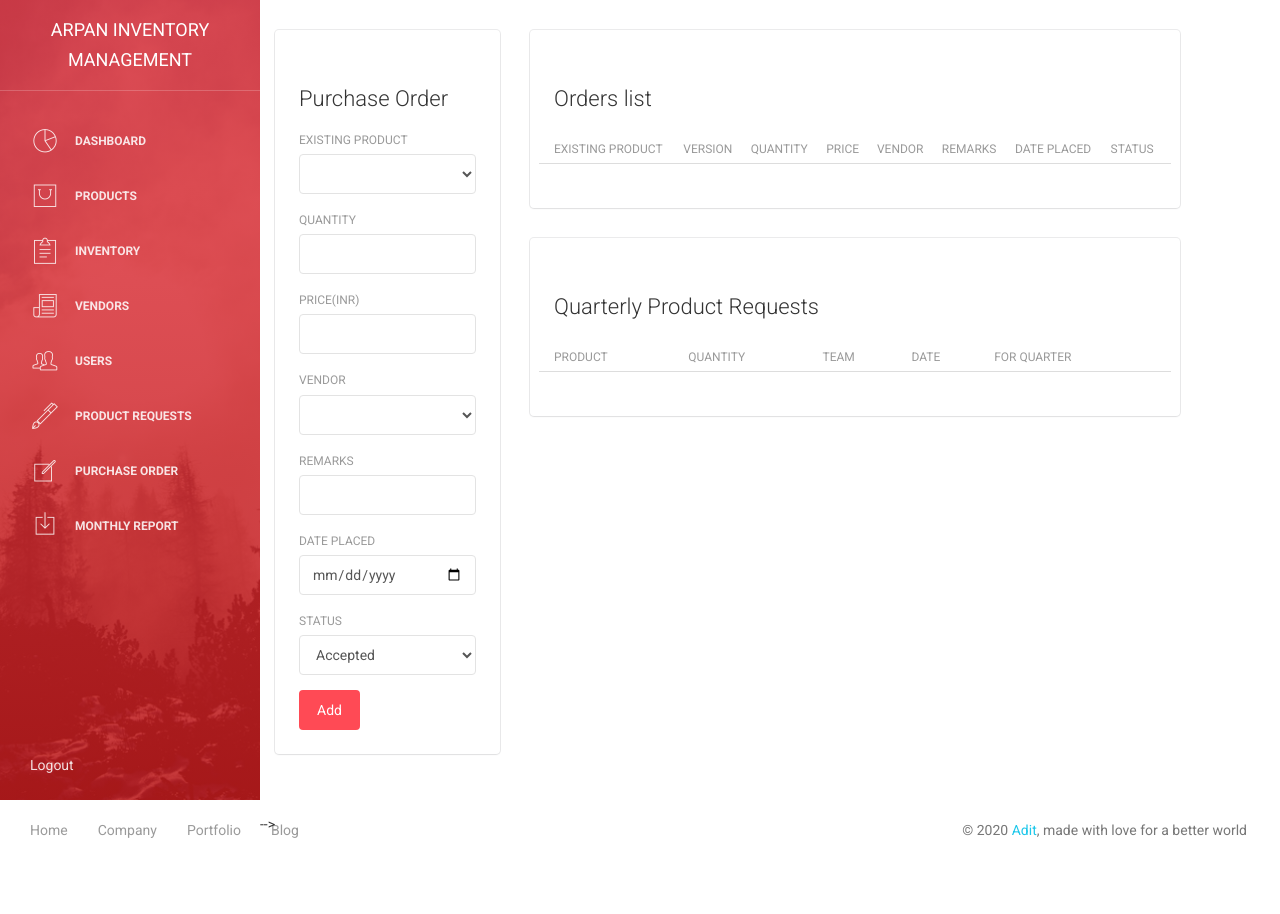
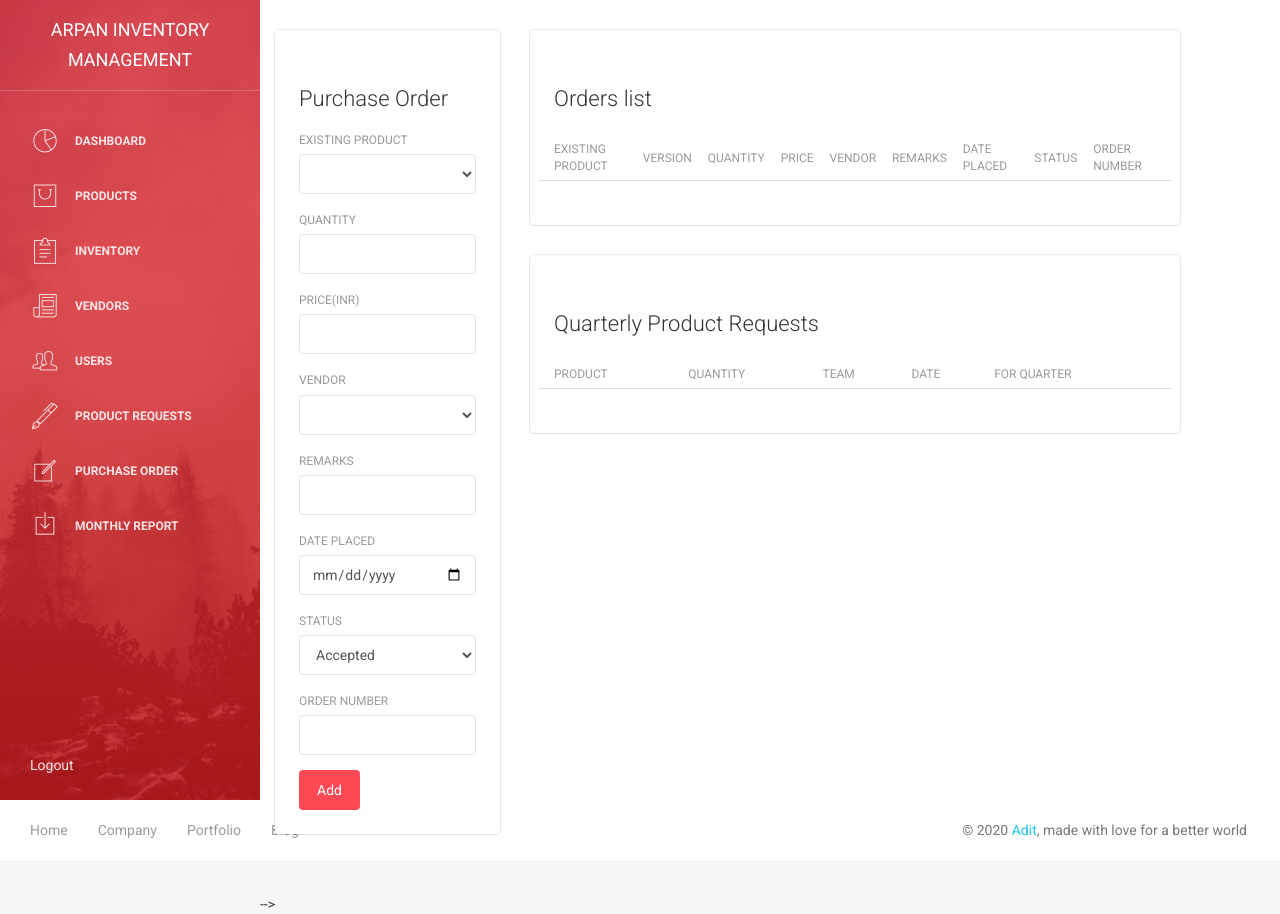
Before and after one commit to adot21044/Arpan, a Flask app: page /purchase-orders in a window 1280 px wide. Before the commit the page ends 838 px from the top, so only its background shows below. Run offline with Flask 2, Linux system fonts and the light colour scheme; data that the repository does not hold is empty; some libraries are stand-ins or nearby versions.

Commit message:
adding purchase order number field

```diff
--- a/app.py
+++ b/app.py
@@ -410,7 +410,7 @@ def purchase_orders():
 
         data = request.form
         purchase_orders = PurchaseOrders(product_id=data.get("product"), price=data.get("price"), vendor=data.get("vendor"), quantity=data.get(
-            "quantity"), remarks=data.get("remarks"), date_added=str(datetime.datetime.now()), date_modified=str(datetime.datetime.now()), status=data.get("status"))
+            "quantity"), remarks=data.get("remarks"), date_added=str(datetime.datetime.now()), date_modified=str(datetime.datetime.now()), status=data.get("status"), order_number=data.get("ordernumber"))
         if data.get("status") == "accepted":
             inventory = Inventory.query.filter_by(product_id=data.get(
                 "product"), vendor=data.get("vendor")).first()
@@ -469,6 +469,7 @@ def purchase_order_edit(request_id):
         purchase_orders.remarks=data.get("remarks")
         purchase_orders.date_added=data.get("date_added")
         purchase_orders.status=data.get("status")
+        purchase_orders.order_number=data.get("ordernumber")
         db.session.commit()
         return redirect(url_for('purchase_orders'))
     vendors = Vendor.query.all()
--- a/models.py
+++ b/models.py
@@ -106,6 +106,7 @@ class PurchaseOrders(db.Model):
     date_added= db.Column(db.String(30), nullable=False)
     date_modified= db.Column(db.String(30), nullable=False)
     status=db.Column(db.String(30), nullable=False)
+    order_number=db.Column(db.String(30), nullable=True)
 
 
 class QuarterlyRequest(db.Model):
--- a/templates/purchaseorder.html
+++ b/templates/purchaseorder.html
@@ -70,6 +70,11 @@
                             </select>
 
                         </div>
+                        <div class="form-group">
+                            <label for="ordernumber">Order Number</label>
+                            <input type="text" name="ordernumber" class="form-control">
+
+                        </div>
 
 
 
@@ -132,6 +137,9 @@
                                         <th>
                                             Status
                                         </th>
+                                        <th>
+                                            Order Number
+                                        </th>
 
 
                                     </tr>
@@ -148,6 +156,7 @@
                                             <th>{{order.remark}}</th>
                                             <th>{{order.date_added}}</th>
                                             <th>{{order.status}}</th>
+                                            <th>{{order.order_number}}</th>
                                             <th><a href="/delete-purchase-order/{{order.id}}" onclick="return confirm('Are you sure you want to delete?')">Delete</a></th>
                                             <th><a href="/purchase-order_edit{{order.id}}" onclick="return confirm('Would you like to edit this order?')">Edit</a></th>
 
```
